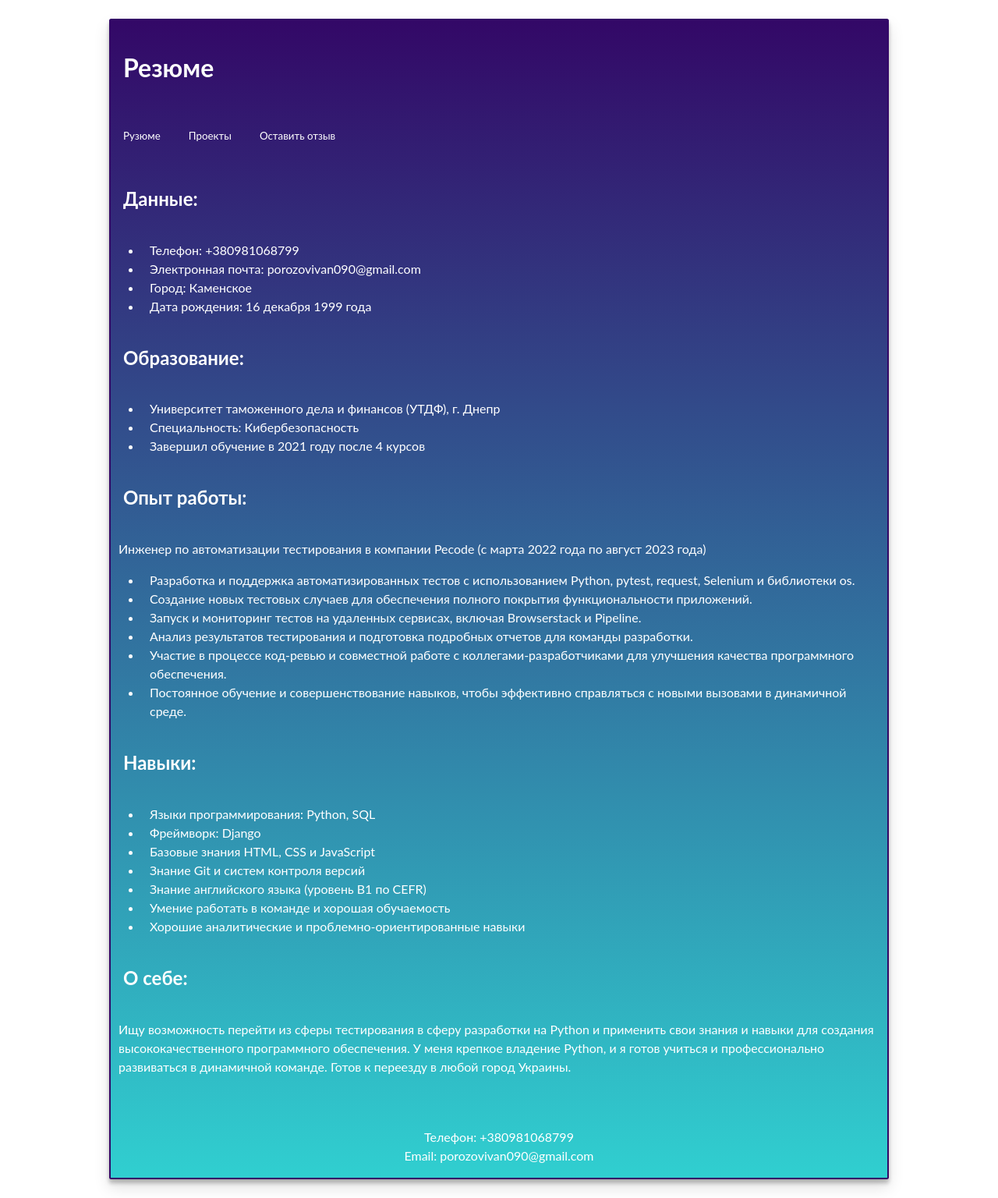
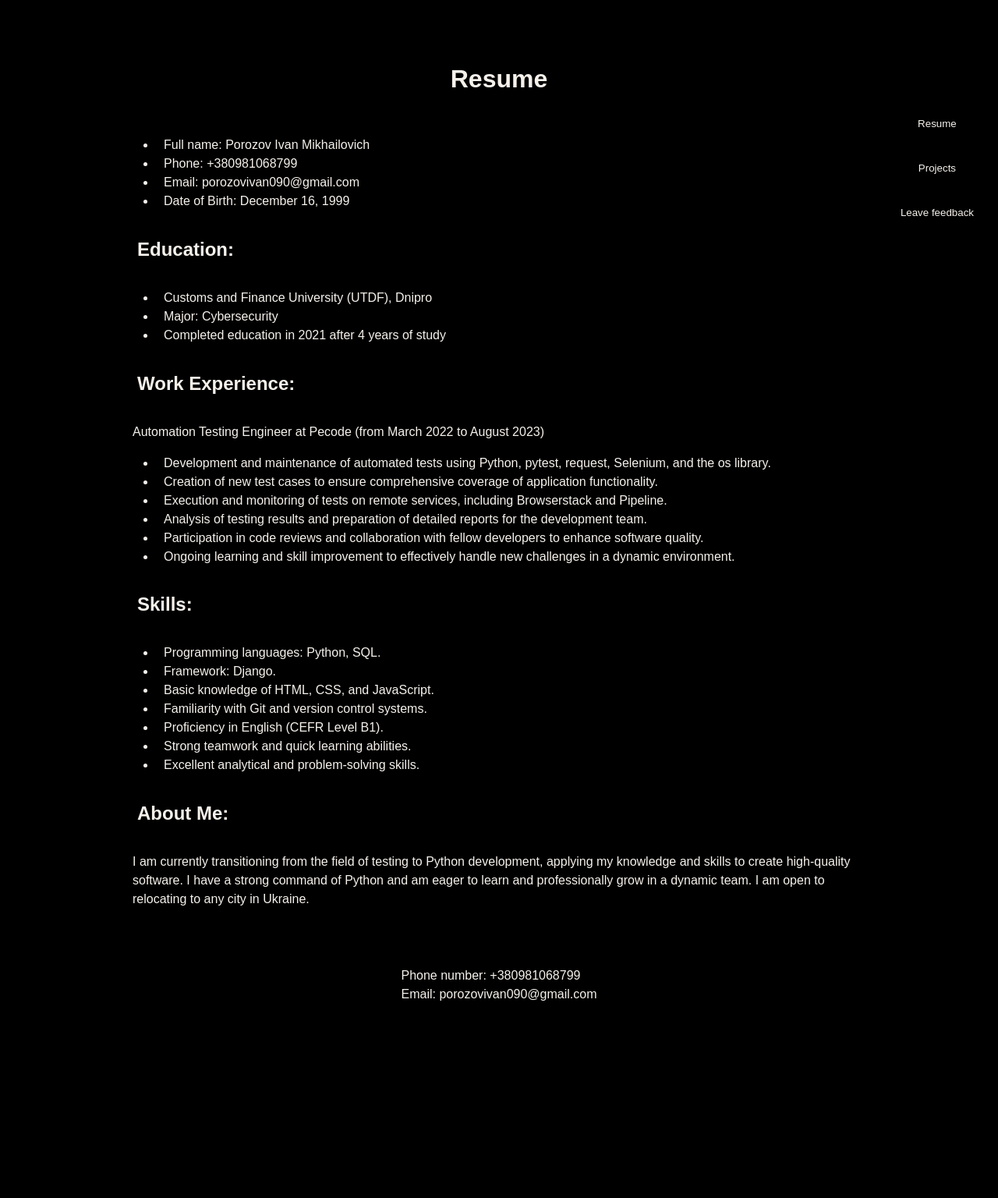
Before and after one commit to Infinity228007/Site_Resume, a Django app: page / in a window 1280 px wide. Shown: the whole page at 78% size. After the commit the page ends 1283 px from the top, so only its background shows below. Run offline with Django 4.2, Linux system fonts and the light colour scheme; some web fonts are replaced.

Commit message:
0003 Site version 002

```diff
--- a/mysite/face/static/css/styles.css
+++ b/mysite/face/static/css/styles.css
@@ -4,41 +4,60 @@
   box-sizing: border-box;
 }
 
+title{
+  display: flex;
+  justify-content: center;
+  align-items: center;
+  height: 100vm;
+}
+
 body,
 section {
-  display: flex;
-  align-items: center;
-  justify-content: center;
-  padding: 1rem;
+  background-color: black;
+  margin-left: 150px;
+  margin-right: 150px;
+}
+
+button-container{
+  position: absolute;
+  top: 0;
+  right: 0;
 }
 
 body {
-  min-height: 100vh;
-  font-family: "Lato", sans-serif;
-  line-height: 1.5;
-  color: #111;
 }
 
 main {
-  max-width: 1000px;
-  width: 100%;
-  border: 2.5px solid #330867;
-  border-radius: 2.5px;
-  box-shadow: 0 10px 20px rgba(17, 17, 17, 0.125),
-    0 5px 5px rgba(17, 17, 17, 0.25);
-  background-image: linear-gradient(to top, #30cfd0 0%, #330867 100%);
+  font-family: 'Montserrat', sans-serif;
+  flex: 1;
+  padding-top: 20px;
+  padding-bottom: 20px;
+  padding-left: 10px;
+  padding-right: 10px;
+  position: relative;
+}
+
+.main-box::before {
+    content: "";
+    position: absolute;
+    top: 50%;
+    left: 0;
+    right: 0;
+    height: 1px;
+    background-color: #000;
 }
 
 h1, h2 {
   padding: 1rem;
-  color: white;
+  color: #F6F1EB;
 }
 
 li,
 p {
-  color: white;
+  color: #F6F1EB;
   padding-left: 10px;
   padding-right: 10px;
+  line-height: 1.5;
 }
 
 
@@ -52,39 +71,32 @@ button {
 }
 
 input {
+  color: black;
   box-sizing: border-box;
   width: 100%;
 }
 
-.buttons {
-  display: flex;
-}
-
 button {
+  text-align: center;
+  margin: 5px;
   cursor: pointer;
   flex: 1;
   background-color: transparent;
-  color: white;
+  color: #F6F1EB;
   &:hover {
     background-color: rgba(255, 255, 255, 0.5);
   }
 }
 
-section {
-  min-height: 120px;
-  text-align: center;
-  background-color: white;
-}
-
-footer, title {
-  text-align: center;
-}
-
-#custom-heading {
+textarea{
+  font-family: inherit;
+  line-height: inherit;
+  color: inherit;
+  border: 0;
   padding: 1rem;
-  color: red;
-  font-size: 24px;
-  font-weight: bold;
+  color: black;
+  box-sizing: border-box;
+  width: 100%;
 }
 
 #comment {
@@ -94,17 +106,31 @@ footer, title {
   margin-left: 10px;
 }
 
-.black-text input[type="text"],
-.black-text textarea {
-    color: black;
-    font-size: 16px;
+.main-header {
+  text-align: center;
 }
 
-.large-textarea {
-    width: 300px;
-    height: 150px;
+.header-content {
+  display: flex;
+  align-items: center;
+  justify-content: center;
+  height: 100%;
 }
 
-input[type="url"] {
-    color: black;
+
+.footer {
+  display: flex;
+  align-items: center;
+  justify-content: center;
+  height: 100%;
 }
+
+.button-container {
+  display: flex;
+  flex-direction: column;
+  align-items: center;
+  justify-content: center;
+  position: fixed;
+  top: 130px;
+  right: 10px;
+}
--- a/mysite/face/templates/base.html
+++ b/mysite/face/templates/base.html
@@ -1,23 +1,25 @@
 <!DOCTYPE html>
 {% load static %}
+<link rel="icon" type="image/png" href="{% static 'images/resume-icon.png' %}">
+<link href="https://fonts.cdnfonts.com/css/montserrat" rel="stylesheet">
 <main>
 <html>
 <head>
     <meta charset="utf-8" />
     <link rel="stylesheet" href="{% static 'css/styles.css' %}" />
-    <title>{% block title %}Главная страница{% endblock %}</title>
+    <title>{% block title %}Home page{% endblock %}</title>
 </head>
 <body>
     <header class="main-header">
         <div class="header-content">
-            <h1>{% block text_header %}Главная страница{% endblock %}</h1>
+            <h1 class="title">{% block text_header %}Home page{% endblock %}</h1>
         </div>
     </header>
 
     <div class="button-container">
-        <a href="/"><button class="button">Рузюме</button></a>
-        <a href="/shorten_link/"><button class="button">Проекты</button></a>
-        <a href="/contact/"><button class="button">Оставить отзыв</button></a>
+        <a href="/"><button class="button">Resume</button></a>
+        <a href="/shorten_link/"><button class="button">Projects</button></a>
+        <a href="/contact/"><button class="button">Leave feedback</button></a>
     </div>
 
     <div class="main-content">
@@ -25,7 +27,7 @@
     </div>
 
     <footer class="footer">
-        <p>Телефон: +380981068799<br>
+        <p>Phone number: +380981068799<br>
         Email: porozovivan090@gmail.com</p>
     </footer>
 </body>
--- a/mysite/face/templates/resume.html
+++ b/mysite/face/templates/resume.html
@@ -1,58 +1,64 @@
 {% extends 'base.html' %}
 
-{% block title %}Резюме{% endblock %}
+{% block title %}Resume{% endblock %}
 
-{% block text_header %}Резюме{% endblock %}
+{% block text_header %}Resume{% endblock %}
 
 {% block content %}
-<h2>Данные:</h2>
+<div class="main-info">
     <ul>
-    <li>Телефон: +380981068799</li>
-    <li>Электронная почта: porozovivan090@gmail.com</li>
-    <li>Город: Каменское</li>
-    <li>Дата рождения: 16 декабря 1999 года</li>
+        <li>Full name: Porozov Ivan Mikhailovich</li>
+        <li>Phone: +380981068799</li>
+        <li>Email: porozovivan090@gmail.com</li>
+        <li>Date of Birth: December 16, 1999</li>
     </ul>
+</div>
 
-<h2>Образование:</h2>
+<div class="education">
+    <h2>Education:</h2>
     <ul>
-    <li>Университет таможенного дела и финансов (УТДФ), г. Днепр</li>
-    <li>Специальность: Кибербезопасность</li>
-    <li>Завершил обучение в 2021 году после 4 курсов</li>
+        <li>Customs and Finance University (UTDF), Dnipro</li>
+        <li>Major: Cybersecurity</li>
+        <li>Completed education in 2021 after 4 years of study</li>
     </ul>
+</div>
 
-<h2>Опыт работы:</h2>
+<div class="experience">
+<h2>Work Experience:</h2>
     <p>
-    Инженер по автоматизации тестирования в компании Pecode (с марта 2022 года по август 2023 года)
+        Automation Testing Engineer at Pecode (from March 2022 to August 2023)
     </p>
     <ul>
-    <li>Разработка и поддержка автоматизированных тестов с использованием Python, pytest, request, Selenium и
-        библиотеки os.</li>
-    <li>Создание новых тестовых случаев для обеспечения полного покрытия функциональности приложений.</li>
-    <li>Запуск и мониторинг тестов на удаленных сервисах, включая Browserstack и Pipeline.</li>
-    <li>Анализ результатов тестирования и подготовка подробных отчетов для команды разработки.</li>
-    <li>Участие в процессе код-ревью и совместной работе с коллегами-разработчиками для улучшения качества
-        программного обеспечения.</li>
-    <li>Постоянное обучение и совершенствование навыков, чтобы эффективно справляться с новыми вызовами в
-        динамичной среде.</li>
+        <li>Development and maintenance of automated tests using Python, pytest, request, Selenium, and the os library.</li>
+        <li>Creation of new test cases to ensure comprehensive coverage of application functionality.</li>
+        <li>Execution and monitoring of tests on remote services, including Browserstack and Pipeline.</li>
+        <li>Analysis of testing results and preparation of detailed reports for the development team.</li>
+        <li>Participation in code reviews and collaboration with fellow developers to enhance software quality.</li>
+        <li>Ongoing learning and skill improvement to effectively handle new challenges in a dynamic environment.</li>
     </ul>
+</div>
 
-<h2>Навыки:</h2>
+<div class="skills">
+    <h2>Skills:</h2>
     <ul>
-    <li>Языки программирования: Python, SQL</li>
-    <li>Фреймворк: Django</li>
-    <li>Базовые знания HTML, CSS и JavaScript</li>
-    <li>Знание Git и систем контроля версий</li>
-    <li>Знание английского языка (уровень B1 по CEFR)</li>
-    <li>Умение работать в команде и хорошая обучаемость</li>
-    <li>Хорошие аналитические и проблемно-ориентированные навыки</li>
+        <li>Programming languages: Python, SQL.</li>
+        <li>Framework: Django.</li>
+        <li>Basic knowledge of HTML, CSS, and JavaScript.</li>
+        <li>Familiarity with Git and version control systems.</li>
+        <li>Proficiency in English (CEFR Level B1).</li>
+        <li>Strong teamwork and quick learning abilities.</li>
+        <li>Excellent analytical and problem-solving skills.</li>
     </ul>
+</div>
 
-<h2>О себе:</h2>
+<div class="about-me">
+<h2>About Me:</h2>
 <p>
-    Ищу возможность перейти из сферы тестирования в сферу разработки на Python и применить свои знания и навыки для
-    создания высококачественного программного обеспечения. У меня крепкое владение Python, и я готов учиться и
-    профессионально развиваться в динамичной команде. Готов к переезду в любой город Украины.
+    I am currently transitioning from the field of testing to Python development, applying my knowledge and skills to
+    create high-quality software. I have a strong command of Python and am eager to learn and professionally grow in a
+    dynamic team. I am open to relocating to any city in Ukraine.
 </p>
+</div>
 
 <a href="admin/"><button class="button"></button></a>
 {% endblock %}
--- a/mysite/mysite/urls.py
+++ b/mysite/mysite/urls.py
@@ -20,4 +20,5 @@ from django.urls import path, include
 urlpatterns = [
     path('admin/', admin.site.urls),
     path('', include('face.urls')),
+    path('rosetta/', include('rosetta.urls')),
 ]
```
Also changed, not shown: mysite/face/forms.py (+4 -9 lines), mysite/face/templates/contact.html (+4 -4 lines), mysite/face/templates/shorten_link.html (+53 -7 lines), mysite/mysite/settings.py (+15 -8 lines), mysite/db.sqlite3, mysite/face/media/__init__.py (added), mysite/face/static/images/resume-icon.png (added). Lines whose indentation alone changed are shown as unchanged.
